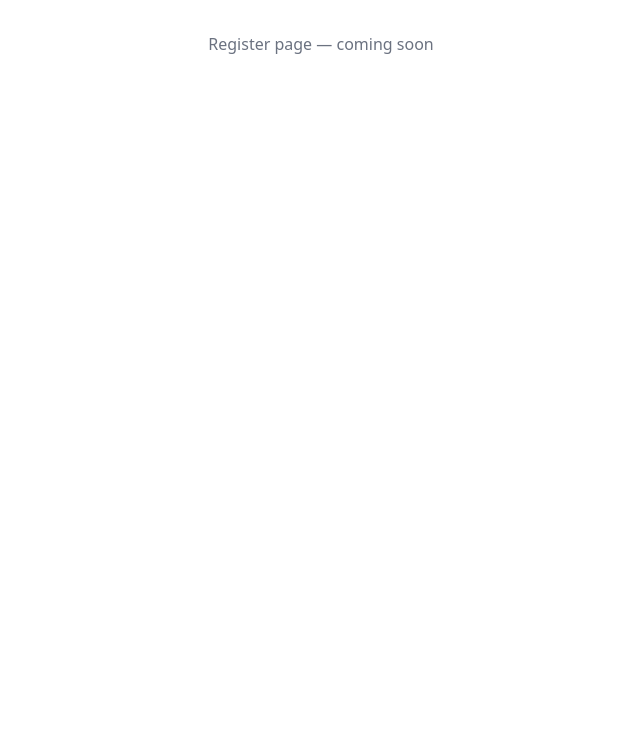
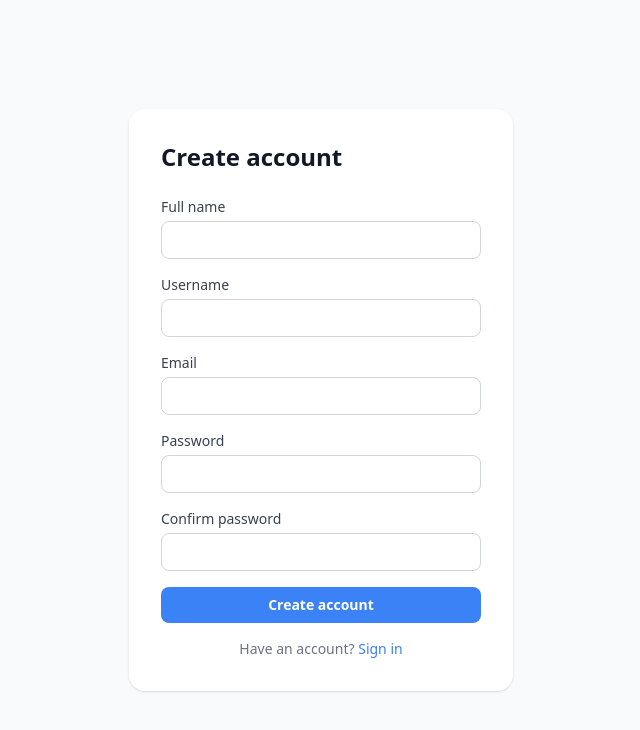
Before and after one commit to twinoner/flock_twitter, a React app in the folder frontend/: page /register in a window 1280 px wide. Shown: the top 730 px of the page, without its empty margins (319-959 px from the left). Built offline with nearby package versions, Linux system fonts and the light colour scheme; no server answers; the HTML template or start-up script is replaced by a standard one.

Commit message:
feat: add login and register pages

```diff
--- a/frontend/src/pages/Login.jsx
+++ b/frontend/src/pages/Login.jsx
@@ -1,3 +1,66 @@
+import { useState } from 'react'
+import { Link, useNavigate } from 'react-router-dom'
+import { useAuth } from '../contexts/AuthContext'
+
 export default function Login() {
-  return <div className="p-8 text-center text-gray-500">Login page — coming soon</div>
+  const { login } = useAuth()
+  const navigate = useNavigate()
+  const [form, setForm] = useState({ email: '', password: '' })
+  const [error, setError] = useState('')
+  const [loading, setLoading] = useState(false)
+
+  const handleSubmit = async (e) => {
+    e.preventDefault()
+    setError('')
+    setLoading(true)
+    try {
+      await login(form)
+      navigate('/')
+    } catch (err) {
+      setError(err.response?.data?.message ?? 'Login failed')
+    } finally {
+      setLoading(false)
+    }
+  }
+
+  return (
+    <div className="flex min-h-screen items-center justify-center bg-gray-50 p-4">
+      <div className="w-full max-w-sm rounded-2xl bg-white p-8 shadow">
+        <h1 className="mb-6 text-2xl font-bold text-gray-900">Sign in</h1>
+        {error && <p role="alert" className="mb-4 rounded bg-red-50 p-3 text-sm text-red-600">{error}</p>}
+        <form onSubmit={handleSubmit} className="space-y-4">
+          <div>
+            <label className="mb-1 block text-sm font-medium text-gray-700">Email</label>
+            <input
+              type="email"
+              value={form.email}
+              onChange={(e) => setForm({ ...form, email: e.target.value })}
+              required
+              className="w-full rounded-lg border border-gray-300 px-3 py-2 text-sm focus:border-blue-500 focus:outline-none"
+            />
+          </div>
+          <div>
+            <label className="mb-1 block text-sm font-medium text-gray-700">Password</label>
+            <input
+              type="password"
+              value={form.password}
+              onChange={(e) => setForm({ ...form, password: e.target.value })}
+              required
+              className="w-full rounded-lg border border-gray-300 px-3 py-2 text-sm focus:border-blue-500 focus:outline-none"
+            />
+          </div>
+          <button
+            type="submit"
+            disabled={loading}
+            className="w-full rounded-lg bg-blue-500 py-2 text-sm font-semibold text-white hover:bg-blue-600 disabled:opacity-50"
+          >
+            {loading ? 'Signing in…' : 'Sign in'}
+          </button>
+        </form>
+        <p className="mt-4 text-center text-sm text-gray-500">
+          No account? <Link to="/register" className="text-blue-500 hover:underline">Register</Link>
+        </p>
+      </div>
+    </div>
+  )
 }
--- a/frontend/src/pages/Register.jsx
+++ b/frontend/src/pages/Register.jsx
@@ -1,3 +1,66 @@
+import { useState } from 'react'
+import { Link, useNavigate } from 'react-router-dom'
+import { useAuth } from '../contexts/AuthContext'
+
 export default function Register() {
-  return <div className="p-8 text-center text-gray-500">Register page — coming soon</div>
+  const { register } = useAuth()
+  const navigate = useNavigate()
+  const [form, setForm] = useState({ name: '', username: '', email: '', password: '', password_confirmation: '' })
+  const [errors, setErrors] = useState({})
+  const [loading, setLoading] = useState(false)
+
+  const handleSubmit = async (e) => {
+    e.preventDefault()
+    setErrors({})
+    setLoading(true)
+    try {
+      await register(form)
+      navigate('/')
+    } catch (err) {
+      if (err.response?.status === 422) {
+        setErrors(err.response.data.errors ?? {})
+      }
+    } finally {
+      setLoading(false)
+    }
+  }
+
+  const field = (name, label, type = 'text') => (
+    <div>
+      <label className="mb-1 block text-sm font-medium text-gray-700">{label}</label>
+      <input
+        type={type}
+        value={form[name]}
+        onChange={(e) => setForm({ ...form, [name]: e.target.value })}
+        required
+        className="w-full rounded-lg border border-gray-300 px-3 py-2 text-sm focus:border-blue-500 focus:outline-none"
+      />
+      {errors[name] && <p className="mt-1 text-xs text-red-500">{errors[name][0]}</p>}
+    </div>
+  )
+
+  return (
+    <div className="flex min-h-screen items-center justify-center bg-gray-50 p-4">
+      <div className="w-full max-w-sm rounded-2xl bg-white p-8 shadow">
+        <h1 className="mb-6 text-2xl font-bold text-gray-900">Create account</h1>
+        <form onSubmit={handleSubmit} className="space-y-4">
+          {field('name', 'Full name')}
+          {field('username', 'Username')}
+          {field('email', 'Email', 'email')}
+          {field('password', 'Password', 'password')}
+          {field('password_confirmation', 'Confirm password', 'password')}
+          <button
+            type="submit"
+            disabled={loading}
+            className="w-full rounded-lg bg-blue-500 py-2 text-sm font-semibold text-white hover:bg-blue-600 disabled:opacity-50"
+          >
+            {loading ? 'Creating account…' : 'Create account'}
+          </button>
+        </form>
+        <p className="mt-4 text-center text-sm text-gray-500">
+          Have an account? <Link to="/login" className="text-blue-500 hover:underline">Sign in</Link>
+        </p>
+      </div>
+    </div>
+  )
 }
```
